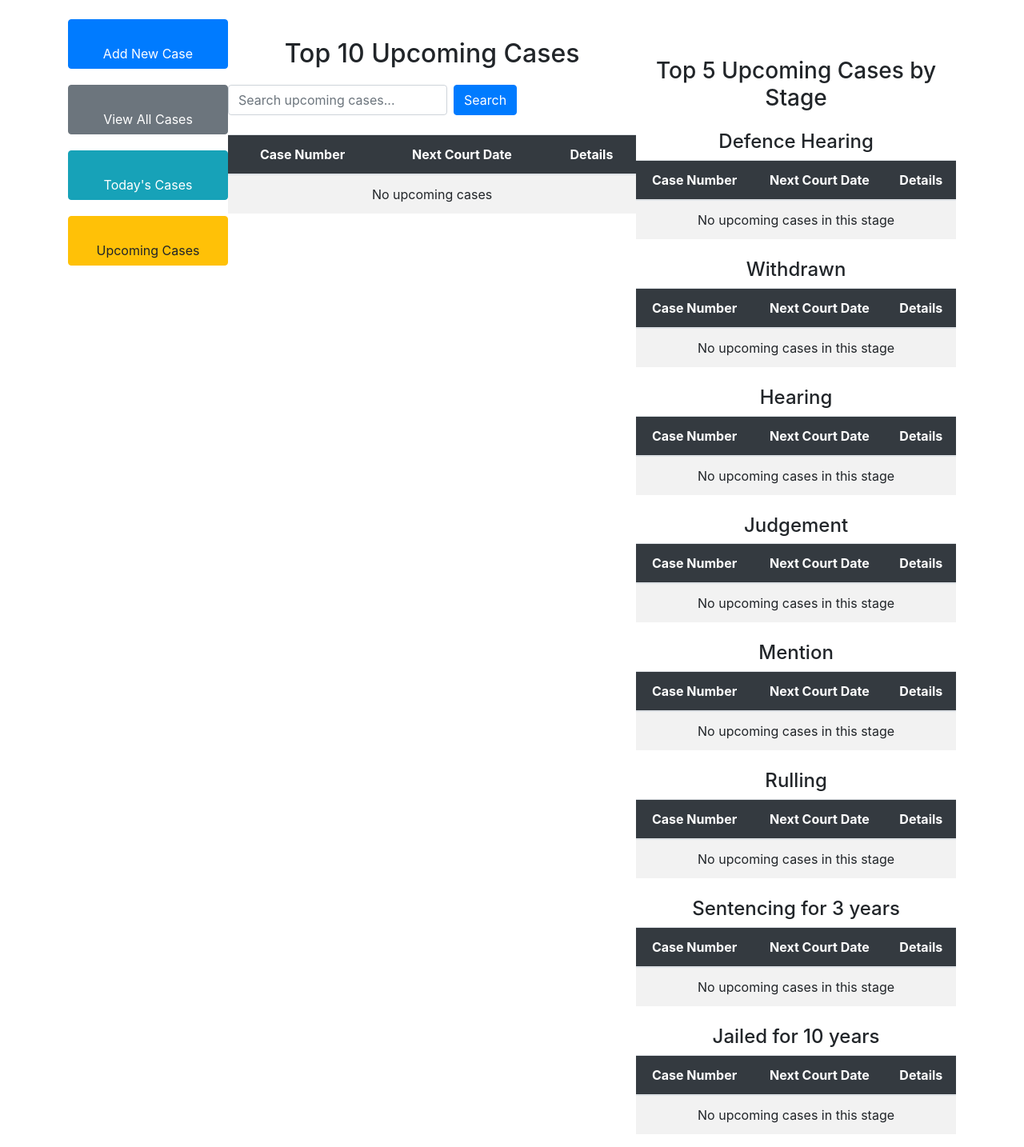
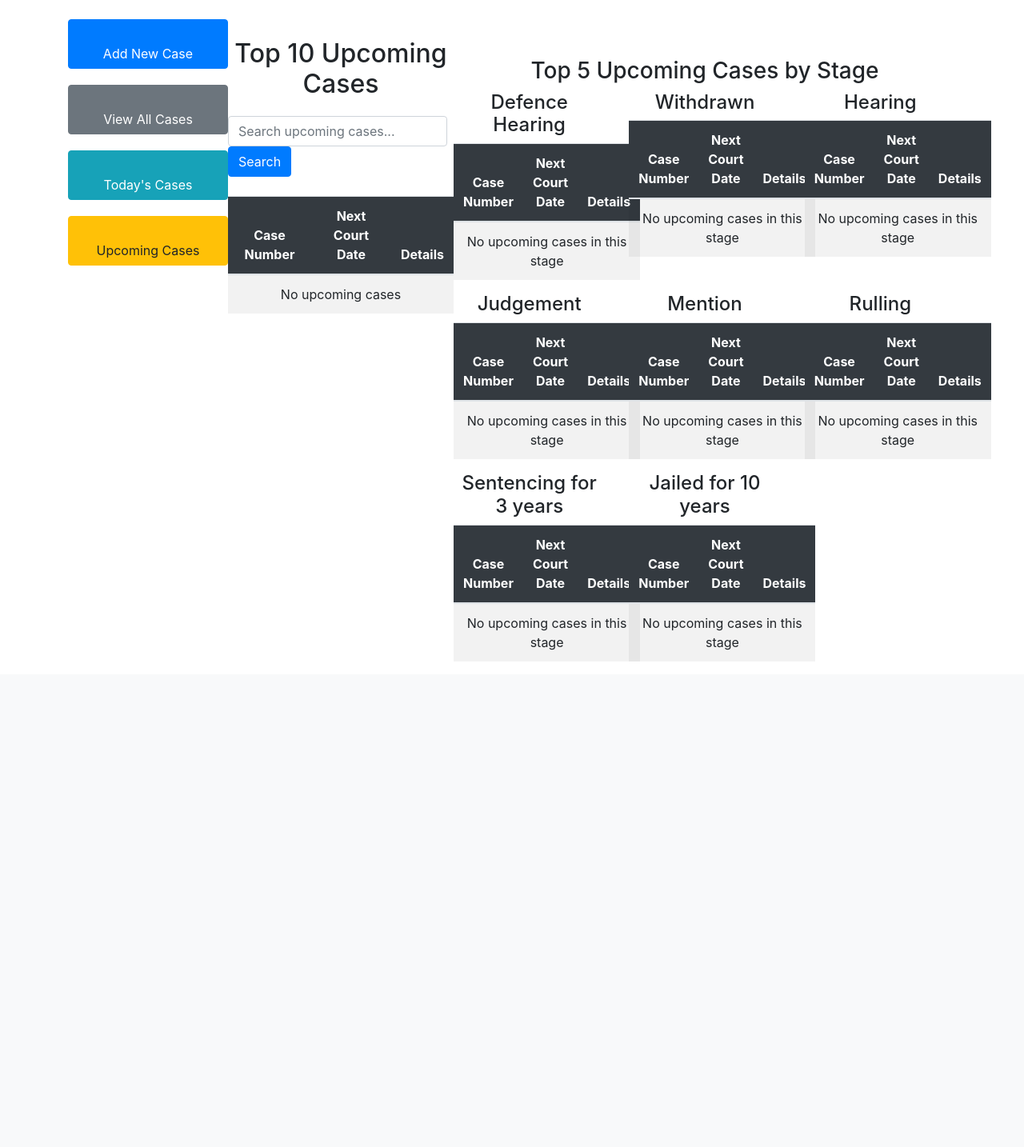
Before and after one commit to Rodgers1998/Gender-Case-System, a Django app: page / in a window 1280 px wide. Shown: the part 56-1490 px from the top of the page at 80% size. After the commit the page ends 883 px from the top, so only its background shows below. Run offline with Django 5.2, Linux system fonts and the light colour scheme; a user stored in the database is signed in; data that the repository does not hold is empty; some libraries are stand-ins or nearby versions.

Commit message:
Update dependencies

```diff
--- a/cases/templates/cases/home.html
+++ b/cases/templates/cases/home.html
@@ -47,12 +47,13 @@
             </table>
         </div>
 
-        <!-- Display tables for upcoming cases based on each stage of case -->
+        <!-- Display tables for upcoming cases based on each stage of case horizontally -->
         <div class="upcoming-by-stage mt-5">
             <h3>Top 5 Upcoming Cases by Stage</h3>
 
+            <div class="row">
                 {% for stage, cases in stage_cases.items %}
-            <div class="mt-4">
+                <div class="col-md-4">
                     <h4>{{ stage }}</h4>
                     <table class="table table-striped">
                         <thead>
@@ -81,4 +82,5 @@
             </div>
         </div>
     </div>
+</div>
 {% endblock %}
```
Lines whose indentation alone changed are shown as unchanged.
